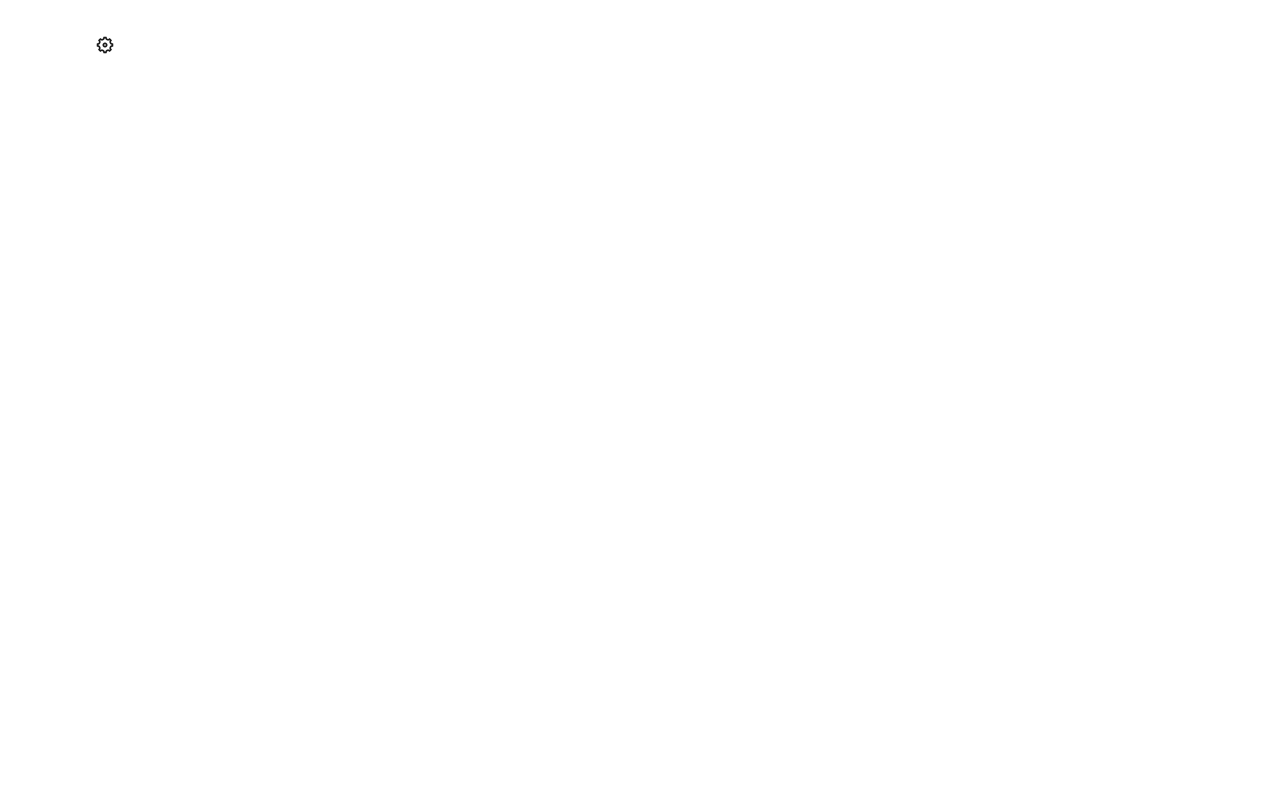
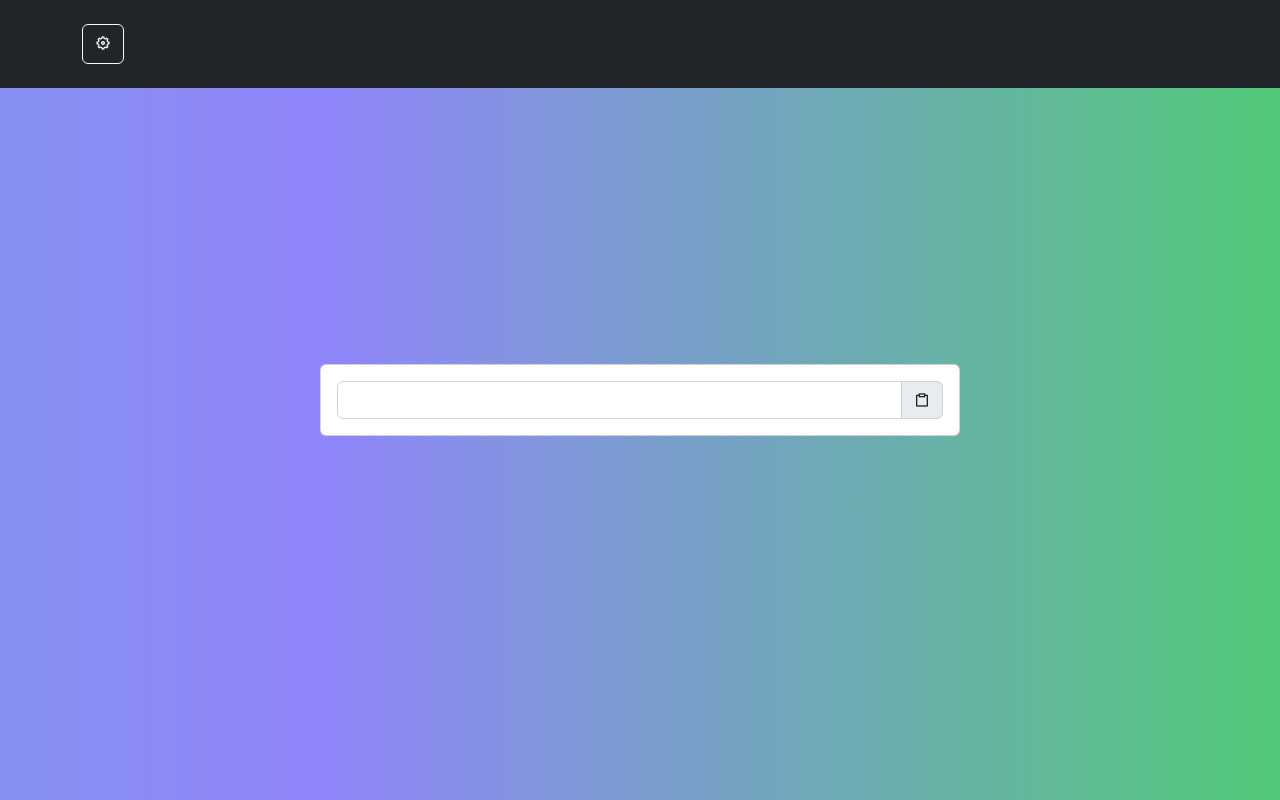
Before and after one commit to Joao-Neto-DH/Password-generator, a website: page index.html in a window 1280 px wide. Drawn offline with nearby package versions, Linux system fonts and the light colour scheme.

Commit message:
Animando o background

```diff
--- a/index.html
+++ b/index.html
@@ -9,15 +9,58 @@
     <!-- CSS Remixicon -->
     <link href="https://cdn.jsdelivr.net/npm/remixicon@2.5.0/fonts/remixicon.css" rel="stylesheet">
     <title>Password Generator</title>
+    <style>
+        main{
+            /*cores capituradas de http://for-styles.blogspot.com/2012/05/efeito-de-arco-iris-em-texto-criado-com.html*/
+            background-color:#FFF;
+            background-image: gradient(linear,left top,right top,from(#ea8711), to(#d96363));
+            background-image: -webkit-linear-gradient(left,#ea8711,#d96363,#73a6df,#9085fb,#52ca79);
+            background-image: -moz-linear-gradient(left,#ea8711,#d96363,#73a6df,#9085fb,#52ca79);
+            background-image: -ms-linear-gradient(left,#ea8711,#d96363,#73a6df,#9085fb,#52ca79);
+            background-image: -o-linear-gradient(left,#ea8711,#d96363,#73a6df,#9085fb,#52ca79);
+            background-size: 300%;
+            background-position: 0;
+            animation-name: animate-background;
+            animation-duration: 10s;
+            animation-delay: 0;
+            animation-play-state: running;
+            animation-iteration-count: infinite;
+        }
+
+        @keyframes animate-background {
+            0%, 100%{
+                background-position: 0;
+            }
+            50%{
+                background-position: 100%;
+            }
+        }
+    </style>
 </head>
-<body>
-    <nav class="navbar">
+<body class="bg-light">
+    <nav class="navbar navbar-dark bg-dark sticky-top">
         <div class="container py-3">
-            <button class="navbar-brand btn">
+            <button class="btn btn-outline-light">
                 <i class="ri-settings-5-line"></i>
             </button>
         </div>
     </nav>
+    <main class="position-absolute top-0 end-0 start-0 bottom-0">
+        <div class="container py-3">
+            <div class="position-absolute start-50 top-50 translate-middle w-50">
+                <div class="card">
+                    <div class="card-body">
+                        <div class="input-group">
+                            <input type="text" name="password" id="password" class="form-control round-0" readonly>
+                            <button class="input-group-text">
+                                <i class="ri-clipboard-line"></i>
+                            </button>
+                        </div>
+                    </div>
+                </div>
+            </div>
+        </div>
+    </main>
     <!-- JavaScript Bundle with Popper -->
 <script src="https://cdn.jsdelivr.net/npm/bootstrap@5.2.0/dist/js/bootstrap.bundle.min.js" integrity="sha384-A3rJD856KowSb7dwlZdYEkO39Gagi7vIsF0jrRAoQmDKKtQBHUuLZ9AsSv4jD4Xa" crossorigin="anonymous"></script>
 </body>
```
